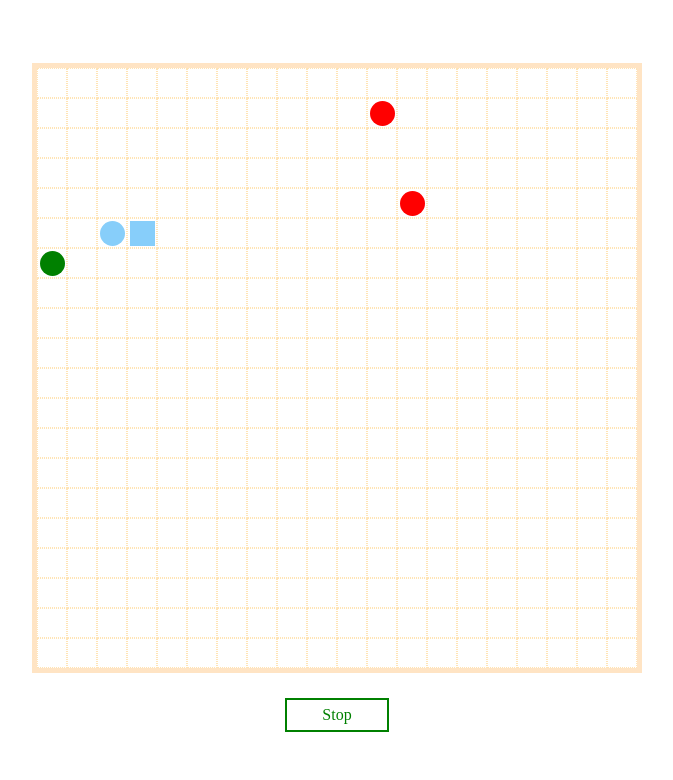
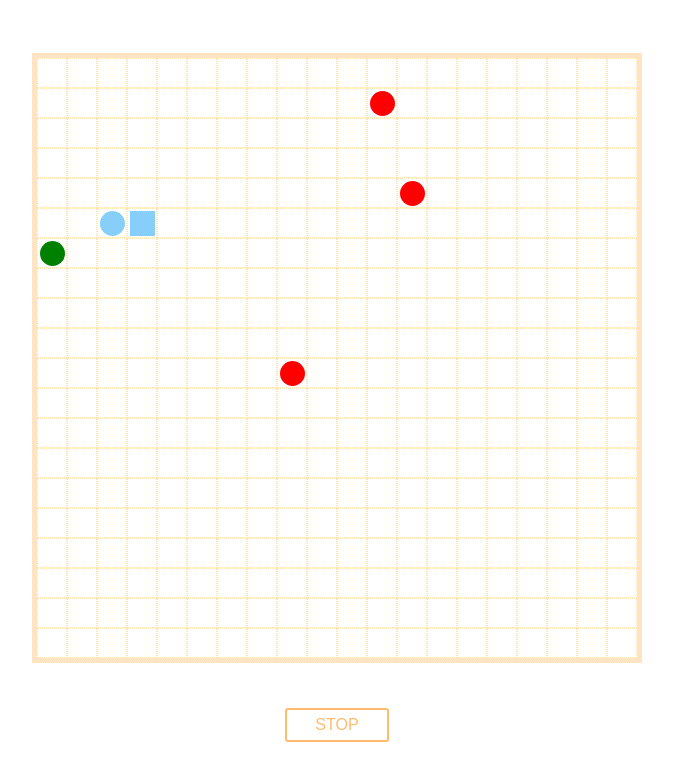
Before and after one commit to AndrewBubnov/snake-implementation, a plain HTML site: page index.html in a window 1280 px wide. Shown: the whole page, without its empty margins (303-976 px from the left). Drawn offline with Linux system fonts and the light colour scheme.

Commit message:
Snake game implementation

```diff
--- a/css/style.css
+++ b/css/style.css
@@ -12,7 +12,7 @@ html, body{
 .container{
     width: 600px;
     height: 600px;
-    outline: 5px solid bisque;
+    outline: 5px solid #ffe4c4;
     display: flex;
     flex-wrap: wrap;
 }
@@ -51,11 +51,57 @@ html, body{
 .stop{
     width: 100px;
     height: 30px;
-    border: 2px solid green;
-    color: green;
+    border: 2px solid #FFBC70;
     display: flex;
     align-items: center;
     justify-content: center;
-    margin-top: 30px;
+    margin-top: 50px;
     cursor: pointer;
+    position: relative;
+    overflow: hidden;
+    border-radius: 3px;
 }
+.stop:hover{
+    color: #fff;
+}
+.stop:hover:before {
+    left: 50%;
+}
+.stop:hover:after {
+    left: 0;
+}
+.stop:before{
+    content: "";
+    background-color: #FFBC70;
+    width: 50%;
+    height: 100%;
+    position: absolute;
+    left: 100%;
+    z-index: 0;
+    transition: left .2s ease-out;
+}
+.stop:after{
+    content: "";
+    background-color: #FFBC70;
+    width: 50%;
+    height: 100%;
+    position: absolute;
+    left: -50%;
+    z-index: 0;
+    transition: left .2s ease-out;
+}
+.line{
+    width: 100%;
+    height: 100%;
+    color: #FFBC70;
+    position: absolute;
+    z-index: 100;
+    display: flex;
+    justify-content: center;
+    align-items: center;
+    font-family: sans-serif;
+    user-select: none;
+}
+.line:hover{
+    color: #fff;
+}
--- a/index.html
+++ b/index.html
@@ -7,7 +7,7 @@
 </head>
 <body>
 <div class="container"></div>
-<div class="stop">Stop</div>
+<div class="stop"><div class="line">STOP</div></div>
 <script src="js/jquery-3.3.1.min.js"></script>
 <script src="js/main.js"></script>
 </body>
--- a/js/main.js
+++ b/js/main.js
@@ -112,7 +112,8 @@ function move(start, finish, stone) {
             });
 
             if (closed){
-                for (let j = 0; j < snakeBody.length; j++) {
+                let len = snakeBody.length > 1 ? snakeBody.length - 1 : snakeBody.length;
+                for (let j = 0; j < len; j++) {
                     stone.push(new Node(snakeBody[j][0], snakeBody[j][1]));
                 }
                 nextStep = bfs(start, finish, stone)[0];
@@ -140,7 +141,7 @@ function move(start, finish, stone) {
                 snakeLength++;
                 snakeBody.push([bodyX, bodyY]);
 
-                main();
+                main(start);
             }
      }, 200);
 
@@ -148,28 +149,30 @@ function move(start, finish, stone) {
 function restrictedPlace(x, y, start) {
     return snakeBody.some(function (element) {
         return element[0] === x && element[1] === y;
-    });
+    }) || (start.x === x && start.y === y);
 }
 
-function main() {
+function main(start) {
+    if (start === undefined) start = currentHead;
     let appleX;
     let appleY;
     while(true) {
         appleX = Math.floor(Math.random() * 20) + 1;
         appleY = Math.floor(Math.random() * 20) + 1;
-        if (!restrictedPlace(appleX, appleY)) break;
+        if (!restrictedPlace(appleX, appleY, start)) break;
     }
     $('<div>').addClass('apple').appendTo($('#' + appleX + '_' + appleY));
-    let stones = [];
-    for (let i = 0; i < 3; i++) {
+    let stoneSet = new Set();
+    while (true) {
         let stoneX = Math.floor(Math.random()*20) + 1;
         let stoneY = Math.floor(Math.random()*20) + 1;
-        if (stoneX !== appleX && stoneY !== appleY && !restrictedPlace(stoneX, stoneY) && !stones.includes(new Node(stoneX, stoneY))) {
+        if (stoneX !== appleX && stoneY !== appleY && !restrictedPlace(stoneX, stoneY, start)) {
             $('<div>').addClass('stone').appendTo($('#' + stoneX + '_' + stoneY));
-            stones.push(new Node(stoneX, stoneY));
+            stoneSet.add(new Node(stoneX, stoneY));
         }
+        if (stoneSet.size === 3) break;
     }
-    move(currentHead, new Node(appleX, appleY), stones);
+    move(currentHead, new Node(appleX, appleY), Array.from(stoneSet));
 }
 $('.stop').on('click', function () {
     clearInterval(interval);
```
